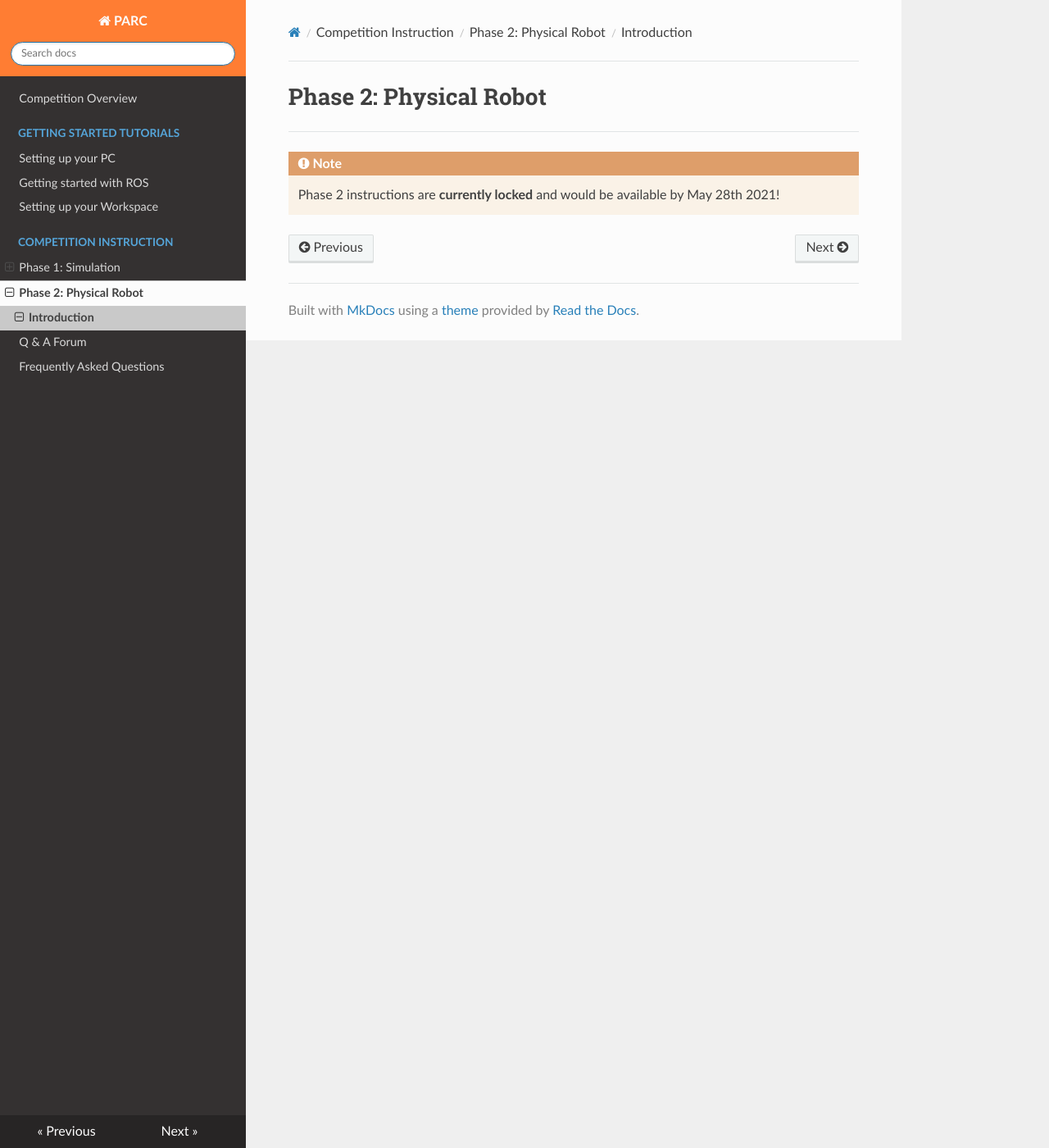
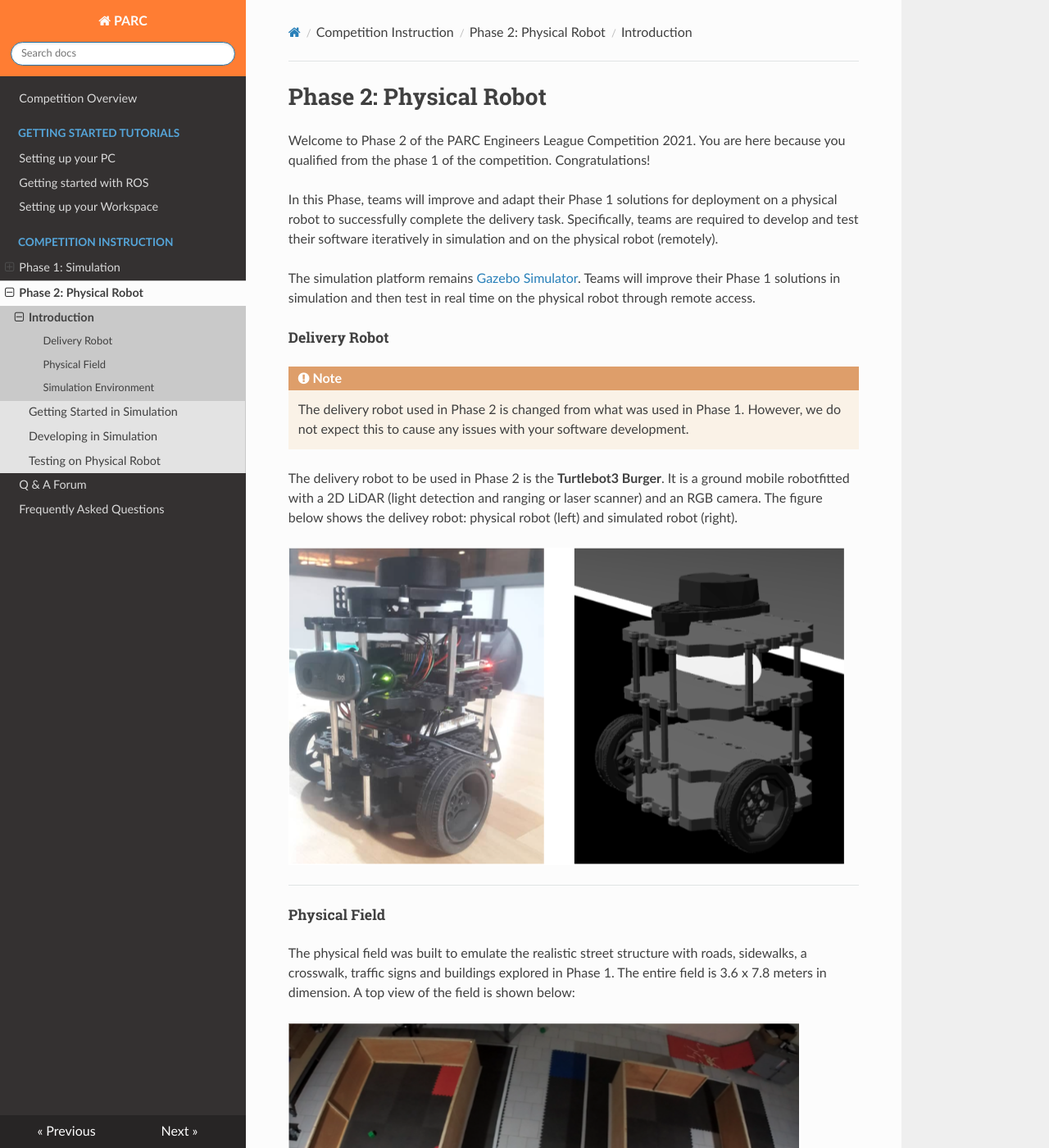
Before and after one commit to khaledkhnissi/documentation, an MkDocs documentation site: the page built from docs/phase2-instructions/index.md, in a window 1280 px wide and 1400 px high. Shown: the whole window at 82% size. Built offline with MkDocs 1.6.1, drawn with Linux system fonts in a browser that asks for light colours; nearby versions of some CDN libraries; some of the changed text lies outside the part shown.

Commit message:
update phase 2

```diff
--- a/docs/phase2-instructions/index.md
+++ b/docs/phase2-instructions/index.md
@@ -1,6 +1,39 @@
 # Phase 2: Physical Robot
+
+<!-- ***
+
+!!! note
+    Phase 2 instructions are **currently locked** and would be available by May 28th 2021! -->
+
+Welcome to Phase 2 of the PARC Engineers League Competition 2021. You are here because you qualified from the phase 1 of the competition. Congratulations!
+
+In this Phase, teams will improve and adapt their Phase 1 solutions for deployment on a physical robot to successfully complete the delivery task. Specifically, teams are required to develop and test their software iteratively in simulation and on the physical robot (remotely).
+
+The simulation platform remains [Gazebo Simulator](http://gazebosim.org/). Teams will improve their Phase 1 solutions in simulation and then test in real time on the physical robot through remote access.
+
+
+##### Delivery Robot
+
+!!! note
+    The delivery robot used in Phase 2 is changed from what was used in Phase 1. However, we do not expect this to cause any issues with your software development.
+
+The delivery robot to be used in Phase 2 is the **Turtlebot3 Burger**. It is a ground mobile robotfitted with a 2D LiDAR (light detection and ranging or laser scanner) and an RGB camera. The figure below shows the delivey robot: physical robot (left) and simulated robot (right).
+
+![robot](media/turtlebot_description.png)
+
 
 ***
 
-!!! note
-    Phase 2 instructions are **currently locked** and would be available by May 28th 2021!
+##### Physical Field
+
+The physical field was built to emulate the realistic street structure with roads, sidewalks, a crosswalk, traffic signs and buildings explored in Phase 1. The entire field is 3.6 x 7.8 meters in dimension. A top view of the field is shown below:
+
+![physical](media/physical_description.png)
+
+
+***
+
+##### Simulation Environment
+The simulation environment is a modelled replica of the physical field with consistent features. Teams will use develop and test their software in this simulation environment before deploying on the physical robot and field. A top view of the simulation filed is shown below:
+
+![simulation](media/sim_description.png)
--- a/mkdocs.yml
+++ b/mkdocs.yml
@@ -26,6 +26,10 @@
             - 'How to Submit': 'phase1-instructions/how-to-submit.md'
         - 'Phase 2: Physical Robot':
             - 'Introduction': 'phase2-instructions/index.md'
+            - 'Getting Started in Simulation': 'phase2-instructions/getting-started-simulation.md'
+            - 'Developing in Simulation': 'phase2-instructions/simulation-mode.md'
+            - 'Testing on Physical Robot': 'phase2-instructions/physical-robot-mode.md'
+            # - 'How to Remotely Access the Robot': 'phase2-instructions/remote-robot-access.md'
 
     - 'Q & A Forum': 'forum/index.md'
 
```
Also changed, not shown: docs/competition-overview/index.md (+4 -2 lines), docs/phase2-instructions/getting-started-simulation.md (added, +103 -0 lines), docs/phase2-instructions/physical-robot-mode.md (added, +4 -0 lines), docs/phase2-instructions/remote-robot-access.md (added, +6 -0 lines), docs/phase2-instructions/simulation-mode.md (added, +87 -0 lines), docs/phase2-instructions/media/gazebo.png (added), docs/phase2-instructions/media/physical_description.png (added), docs/phase2-instructions/media/rviz.png (added), docs/phase2-instructions/media/sim_description.png (added), docs/phase2-instructions/media/turtlebot_description.png (added), 1 other file.
